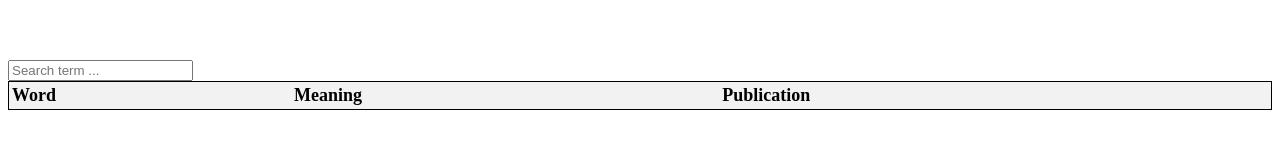
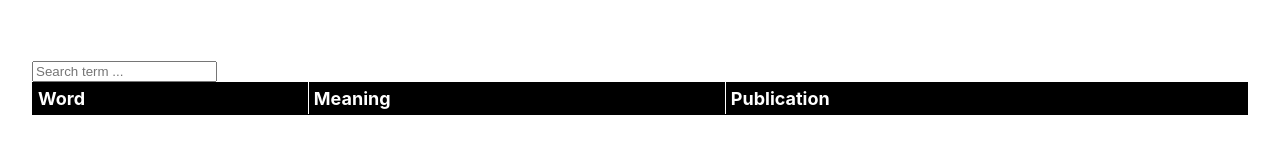
Before and after one commit to sreetamdas/style-guides-areena, a website built with Vite: page index.html in a window 1280 px wide. Built offline with nearby package versions, Linux system fonts and the light colour scheme.

Commit message:
Fix styles for table

```diff
--- a/index.html
+++ b/index.html
@@ -7,7 +7,7 @@
 		<title>Comparing Newsrooms' Style Guides</title>
 	</head>
 	<body>
-		<div id="app"></div>
+		<div class="main-content">
 			<input type="text" id="search-input" placeholder="Search term ..." />
 
 			<table id="main-table">
@@ -20,6 +20,7 @@
 				</thead>
 				<tbody></tbody>
 			</table>
+		</div>
 
 		<script type="module" src="/main.js"></script>
 	</body>
--- a/style.css
+++ b/style.css
@@ -1,22 +1,51 @@
-#app {
-	font-family: Avenir, Helvetica, Arial, sans-serif;
-	-webkit-font-smoothing: antialiased;
-	-moz-osx-font-smoothing: grayscale;
-	text-align: center;
+html,
+body {
+	font-family: -apple-system, BlinkMacSystemFont, Inter, Roboto, Segoe UI,
+		Oxygen, Ubuntu, Cantarell, Fira Sans, Droid Sans, Helvetica Neue, sans-serif;
 	color: #2c3e50;
-	margin-top: 60px;
+	width: 100%;
+	max-width: 100vw;
+	margin: 0;
 }
+
+.main-content {
+	margin: 60px auto;
+	max-width: 95vw;
+}
+
 #main-table {
 	width: 100%;
-	/* max-width: 500px; */
-	margin: 0 auto;
-	border: 1px solid #000; /* Add a grey border */
-	font-size: 18px; /* Increase font-size */
-	background-color: #f2f2f2; /* Add a light grey background color */
+	max-width: 95vw;
+	font-size: 18px;
+	background-color: #f2f2f2;
 	text-align: left;
+	border-collapse: collapse;
 }
 
-#main-table tbody tr td {
+#main-table tbody tr td,
+#main-table thead tr th {
 	border: 1px solid black;
 	padding: 5px;
 }
+
+#main-table thead tr th {
+	background-color: #000;
+	color: #fff;
+}
+
+#main-table thead tr th:first-child,
+#main-table thead tr th:nth-child(2) {
+	border-right-color: #fff;
+}
+
+#main-table tbody tr td:first-child {
+	font-weight: 600;
+	max-width: 10vw;
+}
+#main-table tbody tr td:nth-child(2) {
+	max-width: 75vw;
+	word-break: break-word;
+}
+#main-table tbody tr td:nth-child(3) {
+	max-width: 10vw;
+}
```
Lines whose indentation alone changed are shown as unchanged.
